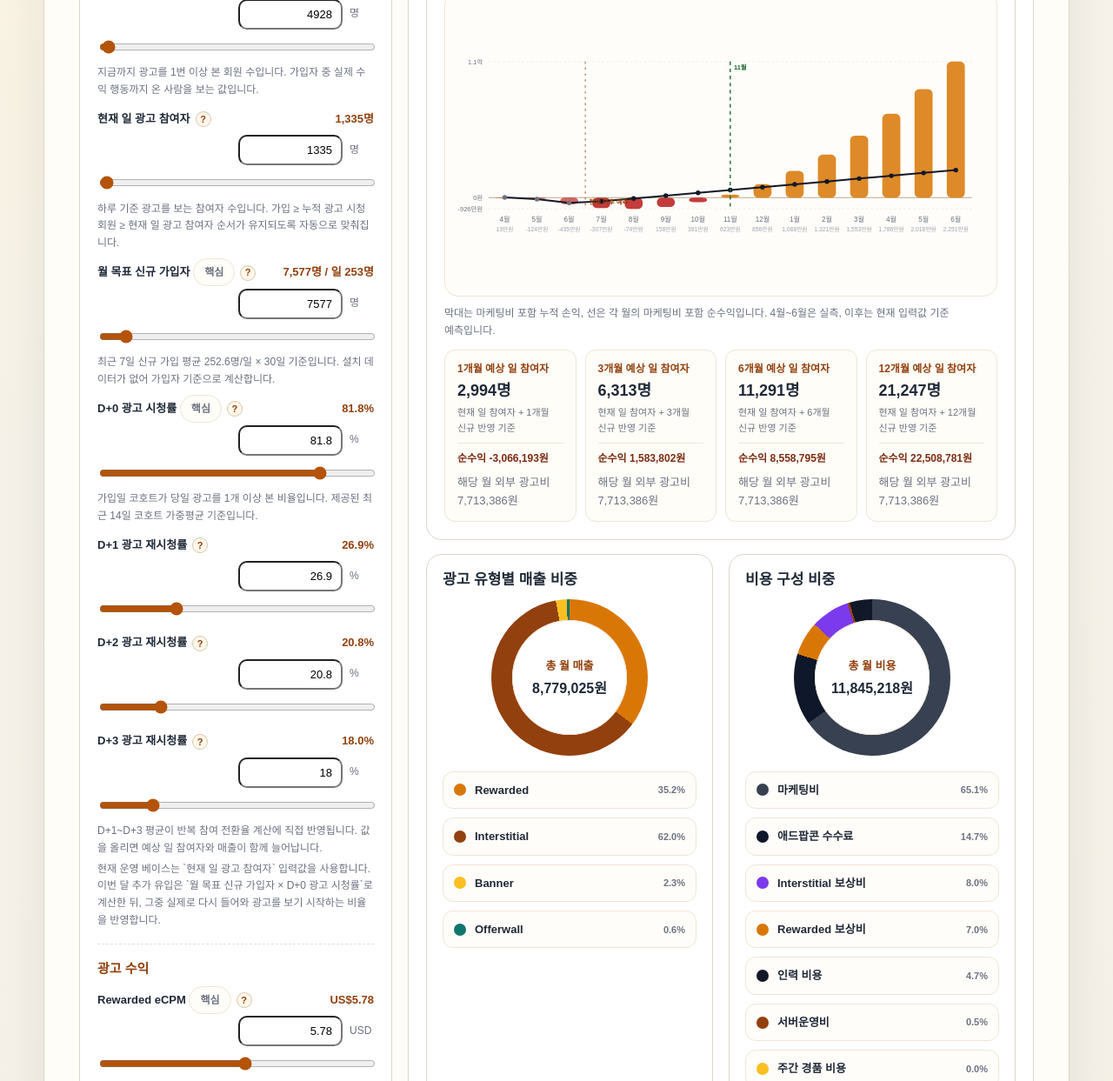
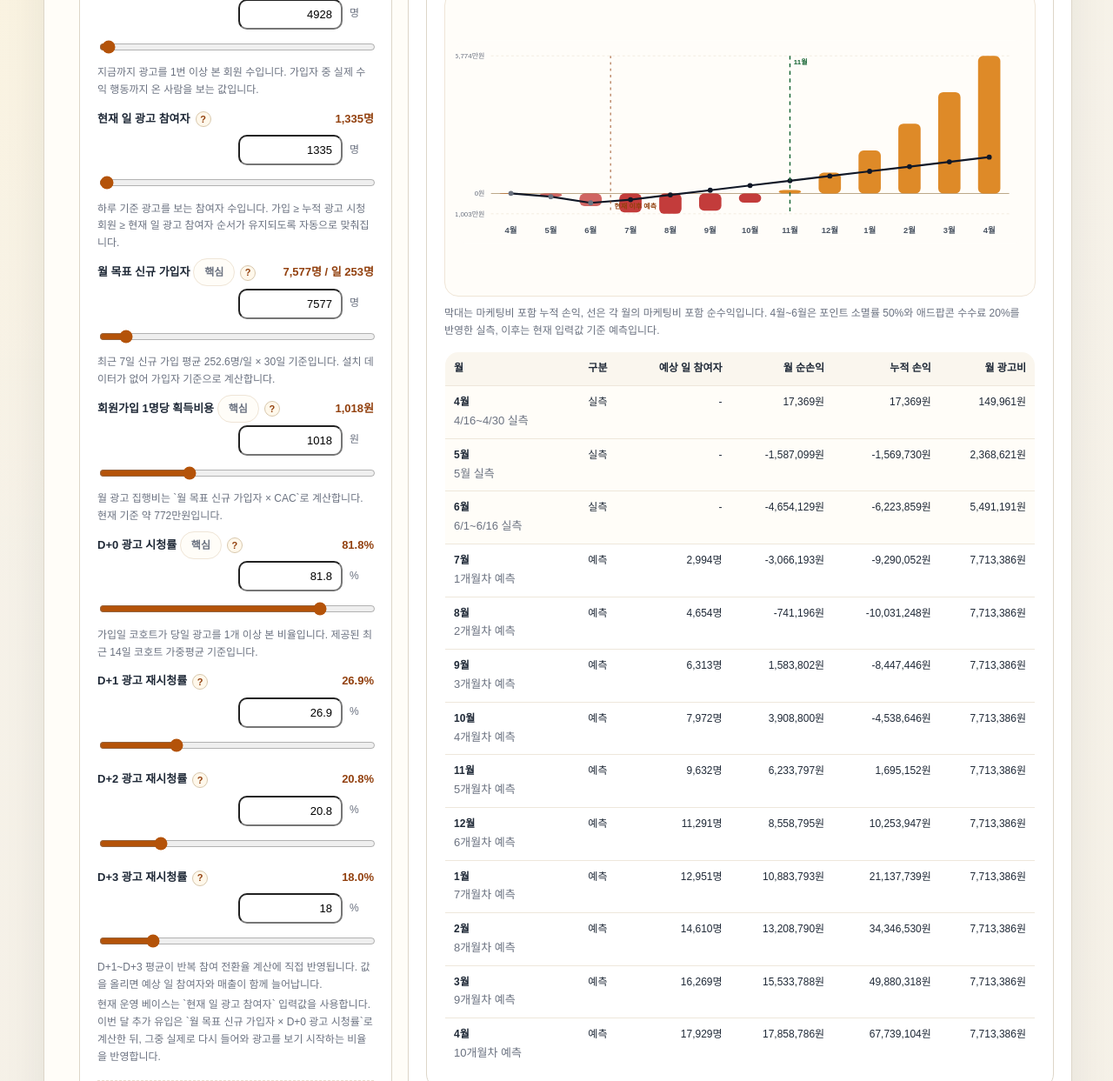
Before and after one commit to dongwonlee222/golden-goose-report, a plain HTML site: page ad_revenue_simulation.html in a window 1280 px wide. Shown: the part 960-2203 px from the top of the page at 87% size. Drawn offline with Linux system fonts and the light colour scheme.

Commit message:
Refine public simulator CAC and loss basis

```diff
--- a/ad_revenue_simulation.html
+++ b/ad_revenue_simulation.html
@@ -763,6 +763,41 @@
       word-break: keep-all;
     }
 
+    .monthly-table-wrap {
+      margin-top: 14px;
+      overflow-x: auto;
+    }
+
+    .monthly-timeline-table {
+      min-width: 680px;
+      margin-top: 0;
+    }
+
+    .monthly-timeline-table th,
+    .monthly-timeline-table td {
+      padding: 9px 10px;
+      font-size: 12px;
+      white-space: nowrap;
+    }
+
+    .monthly-timeline-table td:first-child {
+      white-space: normal;
+      min-width: 120px;
+    }
+
+    .monthly-timeline-table .num {
+      text-align: right;
+      font-variant-numeric: tabular-nums;
+    }
+
+    .monthly-timeline-table .actual-row td {
+      background: #fffdf8;
+    }
+
+    .monthly-timeline-table .forecast-row td {
+      background: #fff;
+    }
+
     .mau-profit {
       display: block;
       margin-top: 8px;
@@ -823,9 +858,9 @@
           <div class="sub">마케팅비 제외 · 환율 1,450원 기준</div>
         </section>
         <section class="card">
-          <div class="label">최근 광고 집행비</div>
+          <div class="label">월 예상 광고 집행비</div>
           <div class="value bad">월 772만원</div>
-          <div class="sub">최근 7일 일평균 25.7만원 × 30일</div>
+          <div class="sub">월 목표 가입자 7,577명 × CAC 1,018원</div>
         </section>
         <section class="card">
           <div class="label">1개월차 총손익</div>
@@ -833,16 +868,16 @@
           <div class="sub">마케팅비 포함 기준</div>
         </section>
         <section class="card">
-          <div class="label">최대 총 누적 적자</div>
-          <div class="value warn">약 926만원</div>
-          <div class="sub">8월 예상 · 서비스 시작 누적</div>
+          <div class="label">현재 누적 손익</div>
+          <div class="value warn">약 -622만원</div>
+          <div class="sub">4/16~6/16 실측 · 수수료/소멸률 반영</div>
         </section>
       </div>
 
       <div class="note" style="margin-bottom:18px;">
         <strong>볼 것</strong><br />
         CAC 1,018원, D+1~D+3 재참여율, RV/전면 eCPM 유지가 핵심입니다.
-        광고비는 월 약 771만원 필요합니다. 현재 이후 투자분만 보면 초반 2개월 누적 손실은 약 381만원이고, 서비스 시작일부터의 전체 누적 손실은 8월 약 926만원까지 커진 뒤 11월 전후 회복되는 구조입니다.
+        광고비는 월 약 771만원 필요합니다. 현재까지 서비스 시작 누적 손익은 약 -622만원이고, 현재 이후 투자분만 보면 초반 2개월 누적 손실은 약 381만원입니다.
       </div>
 
       <div class="layout">
@@ -898,6 +933,15 @@
               <div class="field-note">최근 7일 신규 가입 평균 252.6명/일 × 30일 기준입니다. 설치 데이터가 없어 가입자 기준으로 계산합니다.</div>
             </div>
 
+            <div class="field">
+              <div class="field-head">
+                <span>회원가입 1명당 획득비용 <span class="mini-pill">핵심</span></span>
+                <span id="cac-value">1,018원</span>
+              </div>
+              <input id="cac" type="range" min="100" max="3000" step="1" value="1018" />
+              <div class="field-note">월 광고 집행비는 `월 목표 신규 가입자 × CAC`로 계산합니다. 현재 기준 약 772만원입니다.</div>
+            </div>
+
             <div class="field hidden">
               <div class="field-head">
                 <span>회원가입 전환율 <span class="mini-pill">핵심</span></span>
@@ -1156,14 +1200,6 @@
               </div>
               <input id="offerwallFeeRate" type="range" min="0" max="50" step="1" value="30" />
               <div class="field-note">Offerwall 매출에 별도로 적용되는 수수료율입니다.</div>
-            </div>
-
-            <div class="field">
-              <div class="field-head">
-                <span>회원가입 1명당 획득비용 <span class="mini-pill">핵심</span></span>
-                <span id="cac-value">1,018원</span>
-              </div>
-              <input id="cac" type="range" min="100" max="3000" step="1" value="1018" />
             </div>
 
             <div class="field">
@@ -1232,36 +1268,21 @@
             <div class="chart-frame">
               <svg id="profitTimelineChart" viewBox="0 0 900 320" width="100%" height="320" aria-label="서비스 시작 이후 월별 순수익 및 누적 손익 그래프"></svg>
             </div>
-            <div class="chart-caption">막대는 마케팅비 포함 누적 손익, 선은 각 월의 마케팅비 포함 순수익입니다. 4월~6월은 실측, 이후는 현재 입력값 기준 예측입니다.</div>
-            <div class="mau-row">
-              <div class="mau-card">
-                <strong>1개월 예상 일 참여자</strong>
-                <span id="mauMonth1">0명</span>
-                <small>현재 일 참여자 + 1개월 신규 반영 기준</small>
-                <div id="profitMonth1" class="mau-profit">순수익 0원</div>
-                <div id="adCostMonth1" class="sub">해당 월 외부 광고비 0원</div>
-              </div>
-              <div class="mau-card">
-                <strong>3개월 예상 일 참여자</strong>
-                <span id="mauMonth3">0명</span>
-                <small>현재 일 참여자 + 3개월 신규 반영 기준</small>
-                <div id="profitMonth3" class="mau-profit">순수익 0원</div>
-                <div id="adCostMonth3" class="sub">해당 월 외부 광고비 0원</div>
-              </div>
-              <div class="mau-card">
-                <strong>6개월 예상 일 참여자</strong>
-                <span id="mauMonth6">0명</span>
-                <small>현재 일 참여자 + 6개월 신규 반영 기준</small>
-                <div id="profitMonth6" class="mau-profit">순수익 0원</div>
-                <div id="adCostMonth6" class="sub">해당 월 외부 광고비 0원</div>
-              </div>
-              <div class="mau-card">
-                <strong>12개월 예상 일 참여자</strong>
-                <span id="mauMonth12">0명</span>
-                <small>현재 일 참여자 + 12개월 신규 반영 기준</small>
-                <div id="profitMonth12" class="mau-profit">순수익 0원</div>
-                <div id="adCostMonth12" class="sub">해당 월 외부 광고비 0원</div>
-              </div>
+            <div class="chart-caption">막대는 마케팅비 포함 누적 손익, 선은 각 월의 마케팅비 포함 순수익입니다. 4월~6월은 포인트 소멸률 50%와 애드팝콘 수수료 20%를 반영한 실측, 이후는 현재 입력값 기준 예측입니다.</div>
+            <div class="monthly-table-wrap">
+              <table class="monthly-timeline-table">
+                <thead>
+                  <tr>
+                    <th>월</th>
+                    <th>구분</th>
+                    <th class="num">예상 일 참여자</th>
+                    <th class="num">월 순손익</th>
+                    <th class="num">누적 손익</th>
+                    <th class="num">월 광고비</th>
+                  </tr>
+                </thead>
+                <tbody id="monthlyTimelineRows"></tbody>
+              </table>
             </div>
           </section>
 
@@ -1417,17 +1438,17 @@
               <div id="retentionSummarySub" class="sub">D+1~D+3 평균을 D+0 광고 시청률로 나눠 계산한 반복 참여 전환율입니다.</div>
             </section>
             <section class="card full-width-card">
-              <div class="label">손익분기 CAC</div>
-              <div id="breakevenCac" class="value">손익분기 CAC 0원 &lt; 실제 CAC 0원</div>
-              <div id="breakevenCacSub" class="sub">현재 매출 구조를 기준으로, 회원가입 1명을 데려오는 데 최대 얼마까지 써야 적자가 아닌지 보는 값입니다.</div>
-              <div id="breakevenCacDrivers" class="sub">월 매출, 보상비, 경품비, 운영비, 월 목표 회원가입 수가 바뀌면 함께 달라집니다.</div>
+              <div class="label">CAC 기준선</div>
+              <div id="breakevenCac" class="value">신규 기준 0원 &lt; 실제 CAC 0원</div>
+              <div id="breakevenCacSub" class="sub">신규 가입자 1명이 이번 달 벌어온 매출에서 수수료, 보상비, 운영비를 뺀 뒤 감당 가능한 CAC입니다.</div>
+              <div id="breakevenCacDrivers" class="sub">기존 참여자의 운영 이익까지 보태면 전체 월 손익 기준 허용 CAC도 함께 봅니다.</div>
             </section>
             <section class="card full-width-card emphasis-card">
-              <div class="label">광고 LTV vs 실제 CAC</div>
-              <div id="ltvCvcCompare" class="value">광고 LTV 401원 &gt; 실제 CAC 0원</div>
-              <div id="ltvCvcSub" class="sub">광고 LTV는 신규 유저 1명이 이번 달 기준으로 벌어오는 평균 광고 가치이고, 실제 CAC는 유저 1명을 데려오는 실제 비용입니다.</div>
-              <div id="netLtvCompare" class="highlight-sub">비용 차감 후 신규 1명당 순기여(LTV) 0원</div>
-              <div id="netLtvCostBreakdown" class="sub">차감 비용: 수수료 0원 · 보상비 0원 · 경품비 0원 · 운영비 0원</div>
+              <div class="label">신규 1명당 광고매출 vs CAC</div>
+              <div id="ltvCvcCompare" class="value">월 광고매출 0원 &lt; 실제 CAC 0원</div>
+              <div id="ltvCvcSub" class="sub">신규 가입자 1명이 이번 달 추가로 만드는 광고매출입니다. 아직 장기 LTV가 아니라 1개월 기준입니다.</div>
+              <div id="netLtvCompare" class="highlight-sub">수수료/보상/운영비 차감 후 신규 1명당 기여 0원</div>
+              <div id="netLtvCostBreakdown" class="sub">1명당 차감 비용: 수수료 0원 · 보상비 0원 · 경품비 0원 · 운영비 0원</div>
             </section>
           </div>
 
@@ -1613,11 +1634,11 @@
       "serverCost", "resourceCost", "personnelCost", "personnelStepCost"
     ];
     const serviceActualMonthly = [
-      { label: "4월", detail: "4/16~4/30 실측", profit: 131712 },
-      { label: "5월", detail: "5월 실측", profit: -1239100 },
-      { label: "6월", detail: "6/1~6/16 실측", profit: -4349972 }
+      { label: "4월", detail: "4/16~4/30 실측", profit: 17369, marketingCost: 149961 },
+      { label: "5월", detail: "5월 실측", profit: -1587099, marketingCost: 2368621 },
+      { label: "6월", detail: "6/1~6/16 실측", profit: -4654129, marketingCost: 5491191 }
     ];
-    const forecastMonthLabels = ["7월", "8월", "9월", "10월", "11월", "12월", "1월", "2월", "3월", "4월", "5월", "6월"];
+    const forecastMonthLabels = ["7월", "8월", "9월", "10월", "11월", "12월", "1월", "2월", "3월", "4월"];
 
     const formatNumber = (value) => Math.round(value).toLocaleString("ko-KR");
     const formatMoney = (value) => `${Math.round(value).toLocaleString("ko-KR")}원`;
@@ -1877,8 +1898,8 @@
         totalParticipantsSummary: "누적 광고 시청 회원과 월 목표 광고 시청 회원을 합친 값입니다.",
         dauCount: "현재 일 광고 참여자와 신규 반복 참여자를 더한 값입니다. 광고 노출수와 매출 계산의 기준이 됩니다.",
         retentionSummary: "월 목표 신규 가입자 중 D+0 광고 시청 이후 실제로 다시 들어와 광고를 보기 시작하는 비율입니다.",
-        breakevenCac: "현재 구조에서 회원가입 1명당 감당 가능한 최대 획득비용입니다. 광고 매출에서 보상비, 수수료, 경품비, 운영비를 제외하고 남는 금액을 월 목표 회원가입 수로 나눈 값입니다.",
-        ltvCvcCompare: "광고 LTV는 신규 유저 1명이 이번 달 기준으로 추가로 벌어오는 평균 광고 가치입니다. 실제 CAC는 유저 1명을 데려오는 실제 비용입니다."
+        breakevenCac: "신규 가입자 1명이 이번 달 벌어온 매출에서 수수료, 보상비, 운영비를 뺀 뒤 감당 가능한 CAC입니다.",
+        ltvCvcCompare: "신규 가입자 1명이 이번 달 기준으로 추가로 벌어오는 평균 광고매출입니다. 장기 LTV와는 다른 1개월 기준 값입니다."
       };
 
       Object.entries(resultHelp).forEach(([valueId, text]) => {
@@ -1889,10 +1910,10 @@
     }
     function renderProfitTimeline(monthlyTargetSignups, monthlyTargetParticipants, values) {
       const svg = document.getElementById("profitTimelineChart");
-      const months = Array.from({ length: 12 }, (_, index) => index + 1);
+      const months = Array.from({ length: forecastMonthLabels.length }, (_, index) => index + 1);
       const currentDauBase = values.currentDau;
       const activationRate = getActivationRatePercent(values) / 100;
-      const monthlyProfits = months.map((month) => {
+      const monthlyForecasts = months.map((month) => {
         const targetDau = (monthlyTargetParticipants * month) * activationRate;
         const dauCount = currentDauBase + targetDau;
         const rewardedUsers = dauCount * (values.rewardedUserRate / 100);
@@ -1924,20 +1945,28 @@
         const scaledPersonnelCost = values.personnelCost + (personnelStepUnits * values.personnelStepCost);
         const fixedCost = scaledServerCost + scaledResourceCost + scaledPersonnelCost;
         const totalCost = mediationCost + rewardedPointsCost + interstitialPointsCost + goldCost + marketingCost + fixedCost;
-        return totalRevenue - totalCost;
+        return {
+          month,
+          dauCount,
+          marketingCost,
+          profit: totalRevenue - totalCost
+        };
       });
-      const monthlyAdCosts = months.map(() => monthlyTargetSignups * values.cac);
+      const monthlyProfits = monthlyForecasts.map((item) => item.profit);
       let serviceCumulative = 0;
       const actualItems = serviceActualMonthly.map((item) => {
         serviceCumulative += item.profit;
-        return { ...item, cumulative: serviceCumulative, kind: "actual" };
+        return { ...item, dauCount: null, cumulative: serviceCumulative, kind: "actual" };
       });
-      const forecastItems = monthlyProfits.map((profit, index) => {
+      const forecastItems = monthlyForecasts.map((forecast, index) => {
+        const profit = forecast.profit;
         serviceCumulative += profit;
         return {
           label: forecastMonthLabels[index] || `${index + 1}M`,
           detail: `${index + 1}개월차 예측`,
           profit,
+          dauCount: forecast.dauCount,
+          marketingCost: forecast.marketingCost,
           cumulative: serviceCumulative,
           kind: "forecast"
         };
@@ -1992,8 +2021,7 @@
       const monthLabels = timelineItems.map((item, index) => {
         const x = left + index * stepX + stepX / 2;
         return `
-          <text x="${x.toFixed(1)}" y="${height - 24}" text-anchor="middle" font-size="12" fill="#6b7280">${item.label}</text>
-          <text x="${x.toFixed(1)}" y="${height - 8}" text-anchor="middle" font-size="10" fill="#9ca3af">${formatCompactMoney(item.profit)}</text>
+          <text x="${x.toFixed(1)}" y="${height - 15}" text-anchor="middle" font-size="13" font-weight="700" fill="#4b5563">${item.label}</text>
         `;
       }).join("");
 
@@ -2015,18 +2043,19 @@
         : "12개월 내 미도달";
       setText("breakevenMonthPill", `누적 손익분기: ${breakEvenText}`);
       setText("simulationBasePill", `계산 기준: 2026-04-16 시작 + 현재 이후 예측`);
-      setText("mauMonth1", `${formatNumber(currentDauBase + (monthlyTargetParticipants * 1 * activationRate))}명`);
-      setText("mauMonth3", `${formatNumber(currentDauBase + (monthlyTargetParticipants * 3 * activationRate))}명`);
-      setText("mauMonth6", `${formatNumber(currentDauBase + (monthlyTargetParticipants * 6 * activationRate))}명`);
-      setText("mauMonth12", `${formatNumber(currentDauBase + (monthlyTargetParticipants * 12 * activationRate))}명`);
-      setText("profitMonth1", `순수익 ${formatMoney(monthlyProfits[0])}`);
-      setText("profitMonth3", `순수익 ${formatMoney(monthlyProfits[2])}`);
-      setText("profitMonth6", `순수익 ${formatMoney(monthlyProfits[5])}`);
-      setText("profitMonth12", `순수익 ${formatMoney(monthlyProfits[11])}`);
-      setText("adCostMonth1", `해당 월 외부 광고비 ${formatMoney(monthlyAdCosts[0])}`);
-      setText("adCostMonth3", `해당 월 외부 광고비 ${formatMoney(monthlyAdCosts[2])}`);
-      setText("adCostMonth6", `해당 월 외부 광고비 ${formatMoney(monthlyAdCosts[5])}`);
-      setText("adCostMonth12", `해당 월 외부 광고비 ${formatMoney(monthlyAdCosts[11])}`);
+      const monthlyRows = document.getElementById("monthlyTimelineRows");
+      if (monthlyRows) {
+        monthlyRows.innerHTML = timelineItems.map((item) => `
+          <tr class="${item.kind === "actual" ? "actual-row" : "forecast-row"}">
+            <td><strong>${item.label}</strong><br /><span class="sub">${item.detail}</span></td>
+            <td>${item.kind === "actual" ? "실측" : "예측"}</td>
+            <td class="num">${item.dauCount ? `${formatNumber(item.dauCount)}명` : "-"}</td>
+            <td class="num">${formatMoney(item.profit)}</td>
+            <td class="num">${formatMoney(item.cumulative)}</td>
+            <td class="num">${formatMoney(item.marketingCost || 0)}</td>
+          </tr>
+        `).join("");
+      }
 
       let breakMarker = "";
       if (breakEvenIndex >= 0) {
@@ -2182,15 +2211,21 @@
       const incrementalPersonnelCost = Math.max(personnelCost - basePersonnelCost, 0);
       const incrementalGoldCost = targetSignups > 0 ? goldCost : 0;
       const netLtv = targetSignups > 0 ? (incrementalRevenue - incrementalMediationCost - incrementalPointsCost - incrementalInterstitialPointsCost - goldCost - incrementalServerCost - incrementalResourceCost - incrementalPersonnelCost) / targetSignups : 0;
+      const clampedNetLtv = Math.max(netLtv, 0);
       const totalCost = mediationCost + pointsCost + interstitialPointsCost + goldCost + marketingCost + serverCost + resourceCost + personnelCost;
       const operatingCost = totalCost - marketingCost;
       const operatingProfit = totalRevenue - operatingCost;
       const profit = totalRevenue - totalCost;
-      const breakevenCac = targetSignups > 0 ? (totalRevenue - mediationCost - pointsCost - interstitialPointsCost - goldCost - serverCost - resourceCost - personnelCost) / targetSignups : 0;
-      const clampedBreakevenCac = Math.max(breakevenCac, 0);
-      const breakevenComparator = clampedBreakevenCac === actualCac ? "=" : (clampedBreakevenCac < actualCac ? "<" : ">");
+      const totalMonthlyBreakevenCac = targetSignups > 0 ? (totalRevenue - mediationCost - pointsCost - interstitialPointsCost - goldCost - serverCost - resourceCost - personnelCost) / targetSignups : 0;
+      const clampedTotalMonthlyBreakevenCac = Math.max(totalMonthlyBreakevenCac, 0);
+      const breakevenComparator = clampedNetLtv === actualCac ? "=" : (clampedNetLtv < actualCac ? "<" : ">");
       const adLtv = targetSignups > 0 ? incrementalRevenue / targetSignups : 0;
       const ltvComparator = adLtv === actualCac ? "=" : (adLtv < actualCac ? "<" : ">");
+      const netAfterCac = netLtv - actualCac;
+      const perSignupMediationCost = targetSignups > 0 ? incrementalMediationCost / targetSignups : 0;
+      const perSignupRewardCost = targetSignups > 0 ? (incrementalPointsCost + incrementalInterstitialPointsCost) / targetSignups : 0;
+      const perSignupGoldCost = targetSignups > 0 ? incrementalGoldCost / targetSignups : 0;
+      const perSignupOperatingCost = targetSignups > 0 ? (incrementalServerCost + incrementalResourceCost + incrementalPersonnelCost) / targetSignups : 0;
 
       setText("monthlyRevenue", formatMoney(totalRevenue));
       setText("monthlyOperatingCost", formatMoney(operatingCost));
@@ -2202,18 +2237,19 @@
       setText("monthlyProfit", formatMoney(profit));
       setText("monthlyProfitSub", profit >= 0 ? "마케팅비 포함 기준 흑자" : "마케팅비 포함 기준 적자");
       document.getElementById("monthlyProfit").className = `value ${profit >= 0 ? "good" : "bad"}`;
-      setText("breakevenCac", `손익분기 CAC ${formatMoney(clampedBreakevenCac)} ${breakevenComparator} 실제 CAC ${formatMoney(actualCac)}`);
-      if (breakevenCac <= 0) {
+      setText("breakevenCac", `신규 기준 ${formatMoney(clampedNetLtv)} ${breakevenComparator} 실제 CAC ${formatMoney(actualCac)}`);
+      if (netLtv <= 0) {
         setText("breakevenCacSub", "현재는 광고 매출보다 비용이 더 커서 유료 획득비를 감당하기 어려운 상태입니다.");
       } else {
-        setText("breakevenCacSub", `현재 구조에서는 회원가입 1명당 ${formatMoney(breakevenCac)} 이하로 유입시키면 적자가 아닐 가능성이 높습니다.`);
+        setText("breakevenCacSub", `신규 가입자 1명만 놓고 보면 CAC가 ${formatMoney(netLtv)} 이하일 때 이번 달 기준 적자가 아닙니다. 현재는 1명당 ${formatMoney(Math.abs(netAfterCac))} ${netAfterCac >= 0 ? "남는" : "부족한"} 구조입니다.`);
       }
-      setText("ltvCvcCompare", `광고 LTV ${formatMoney(adLtv)} ${ltvComparator} 실제 CAC ${formatMoney(actualCac)}`);
-      setText("ltvCvcSub", adLtv >= actualCac ? "현재 기준으로는 신규 유저 1명이 벌어오는 광고 가치가 획득비용보다 커서, 장기적으로는 회수 가능성이 있는 구조입니다." : "현재 기준으로는 신규 유저 1명이 벌어오는 광고 가치보다 획득비용이 더 커서, 장기적으로도 회수가 어려운 구조입니다.");
-      setText("netLtvCompare", `비용 차감 후 신규 1명당 순기여 ${formatMoney(netLtv)}`);
+      setText("breakevenCacDrivers", `기존 참여자의 운영 이익까지 보태면 전체 월 손익 기준 허용 CAC는 ${formatMoney(clampedTotalMonthlyBreakevenCac)}입니다. 이 값도 실제 CAC ${formatMoney(actualCac)}보다 낮습니다.`);
+      setText("ltvCvcCompare", `월 광고매출 ${formatMoney(adLtv)} ${ltvComparator} 실제 CAC ${formatMoney(actualCac)}`);
+      setText("ltvCvcSub", adLtv >= actualCac ? "신규 가입자가 이번 달 만드는 광고매출만 봐도 획득비용을 넘는 상태입니다." : "신규 가입자가 이번 달 만드는 광고매출만으로는 획득비용을 회수하지 못합니다.");
+      setText("netLtvCompare", `수수료/보상/운영비 차감 후 신규 1명당 기여 ${formatMoney(netLtv)}`);
       document.getElementById("netLtvCompare").classList.remove("good", "bad");
-      document.getElementById("netLtvCompare").classList.add(netLtv >= 0 ? "good" : "bad");
-      setText("netLtvCostBreakdown", `차감 비용: 수수료 ${formatMoney(incrementalMediationCost)} · 보상비 ${formatMoney(incrementalPointsCost + incrementalInterstitialPointsCost)} · 경품비 ${formatMoney(incrementalGoldCost)} · 운영비 ${formatMoney(incrementalServerCost + incrementalResourceCost + incrementalPersonnelCost)}`);
+      document.getElementById("netLtvCompare").classList.add(netAfterCac >= 0 ? "good" : "bad");
+      setText("netLtvCostBreakdown", `1명당 차감 비용: 수수료 ${formatMoney(perSignupMediationCost)} · 보상비 ${formatMoney(perSignupRewardCost)} · 경품비 ${formatMoney(perSignupGoldCost)} · 운영비 ${formatMoney(perSignupOperatingCost)}`);
       setText("totalDownloadsSummary", `${formatNumber(totalDownloads)}명`);
       setText("totalSignupsSummary", `${formatNumber(totalSignups)}명`);
       setText("totalParticipantsSummary", `${formatNumber(totalParticipants)}명`);
@@ -2332,7 +2368,7 @@
       setText("profitStatusText", profit >= 0 ? `현재 입력값 기준 월 ${formatMoney(profit)} 흑자입니다.` : `현재 입력값 기준 월 ${formatMoney(Math.abs(profit))} 적자입니다.`);
 
       let actionText = "";
-      if (profit < 0 && values.cac > breakevenCac) {
+      if (profit < 0 && values.cac > clampedNetLtv) {
         actionText = "우선 목표 회원가입 수 대비 CAC를 낮추거나 Rewarded/Interstitial eCPM을 높이는 쪽이 가장 효과적입니다.";
       } else if (profit < 0) {
         actionText = "광고 유형별 노출 유저 비율과 노출 수를 함께 늘려 월 매출 볼륨을 키우는 것이 좋습니다.";
```
